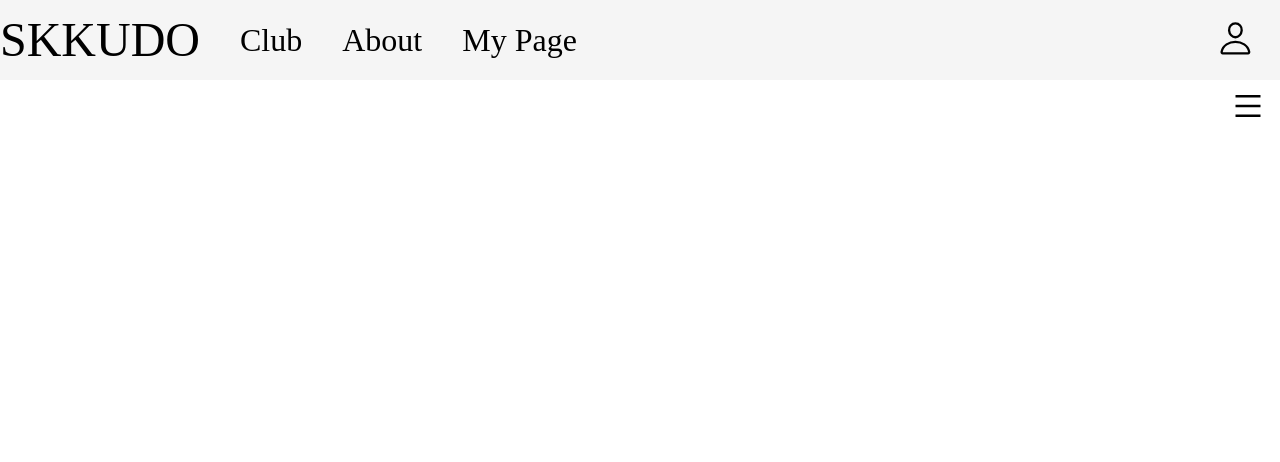
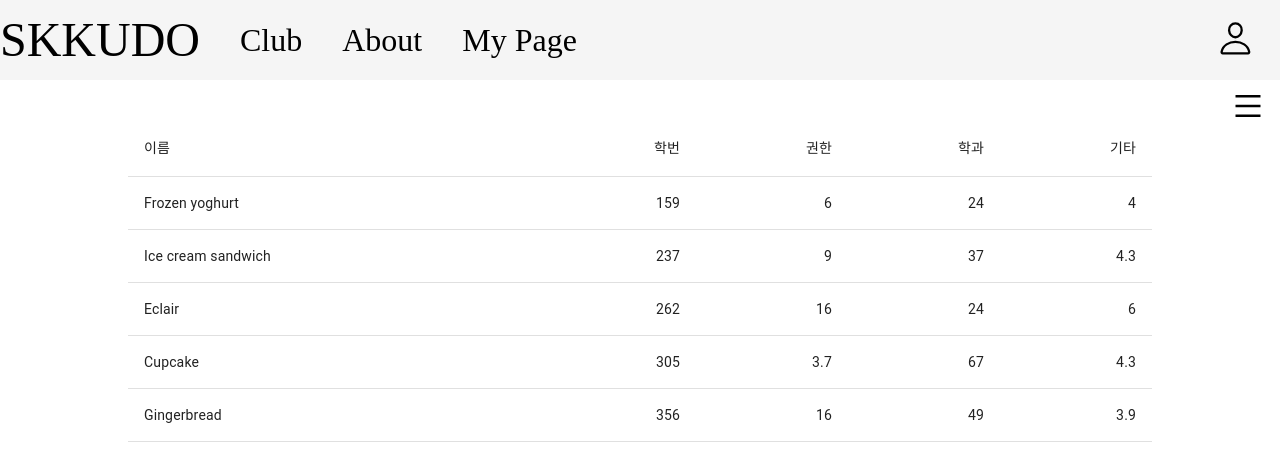
Before and after one commit to taeju-moon/SKKUDO_frontend_self, a React (Create React App) app: page /club/1/members in a window 1280 px wide. Shown: the top 462 px of the page. Built offline with nearby package versions, Linux system fonts and the light colour scheme.

Commit message:
add example table to members page

```diff
--- a/src/pages/MembersPage.tsx
+++ b/src/pages/MembersPage.tsx
@@ -1,5 +1,80 @@
+import styled from "styled-components";
+import * as React from "react";
+import Table from "@mui/material/Table";
+import TableBody from "@mui/material/TableBody";
+import TableCell from "@mui/material/TableCell";
+import TableContainer from "@mui/material/TableContainer";
+import TableHead from "@mui/material/TableHead";
+import TableRow from "@mui/material/TableRow";
+import Paper from "@mui/material/Paper";
+
+function createData(
+  name: string,
+  calories: number,
+  fat: number,
+  carbs: number,
+  protein: number
+) {
+  return { name, calories, fat, carbs, protein };
+}
+
+const rows = [
+  createData("Frozen yoghurt", 159, 6.0, 24, 4.0),
+  createData("Ice cream sandwich", 237, 9.0, 37, 4.3),
+  createData("Eclair", 262, 16.0, 24, 6.0),
+  createData("Cupcake", 305, 3.7, 67, 4.3),
+  createData("Gingerbread", 356, 16.0, 49, 3.9),
+];
+
+function BasicTable() {
+  return (
+    <TableContainer
+      sx={{
+        display: "flex",
+        justifyContent: "center",
+        border: "none",
+        boxShadow: "none",
+        marginTop: "40px",
+      }}
+      component={Paper}
+    >
+      <Table sx={{ maxWidth: 1024, width: "100%" }} aria-label="simple table">
+        <TableHead>
+          <TableRow>
+            <TableCell>이름</TableCell>
+            <TableCell align="right">학번</TableCell>
+            <TableCell align="right">권한</TableCell>
+            <TableCell align="right">학과</TableCell>
+            <TableCell align="right">기타</TableCell>
+          </TableRow>
+        </TableHead>
+        <TableBody>
+          {rows.map((row) => (
+            <TableRow key={row.name}>
+              <TableCell component="th" scope="row">
+                {row.name}
+              </TableCell>
+              <TableCell align="right">{row.calories}</TableCell>
+              <TableCell align="right">{row.fat}</TableCell>
+              <TableCell align="right">{row.carbs}</TableCell>
+              <TableCell align="right">{row.protein}</TableCell>
+            </TableRow>
+          ))}
+        </TableBody>
+      </Table>
+    </TableContainer>
+  );
+}
+
+const MembersPageContainer = styled.div`
+  padding-top: 80px;
+`;
 function MembersPage() {
-  return <div>Members</div>;
+  return (
+    <MembersPageContainer>
+      <BasicTable />
+    </MembersPageContainer>
+  );
 }
 
 export default MembersPage;
```
